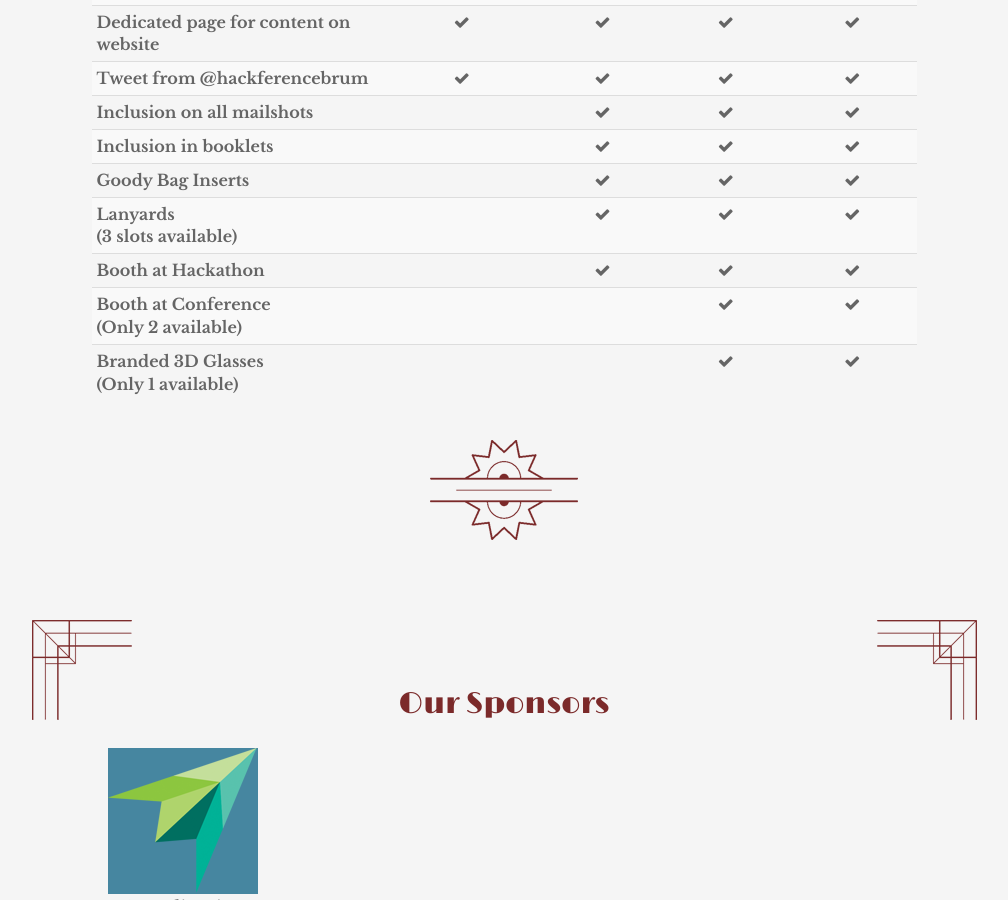
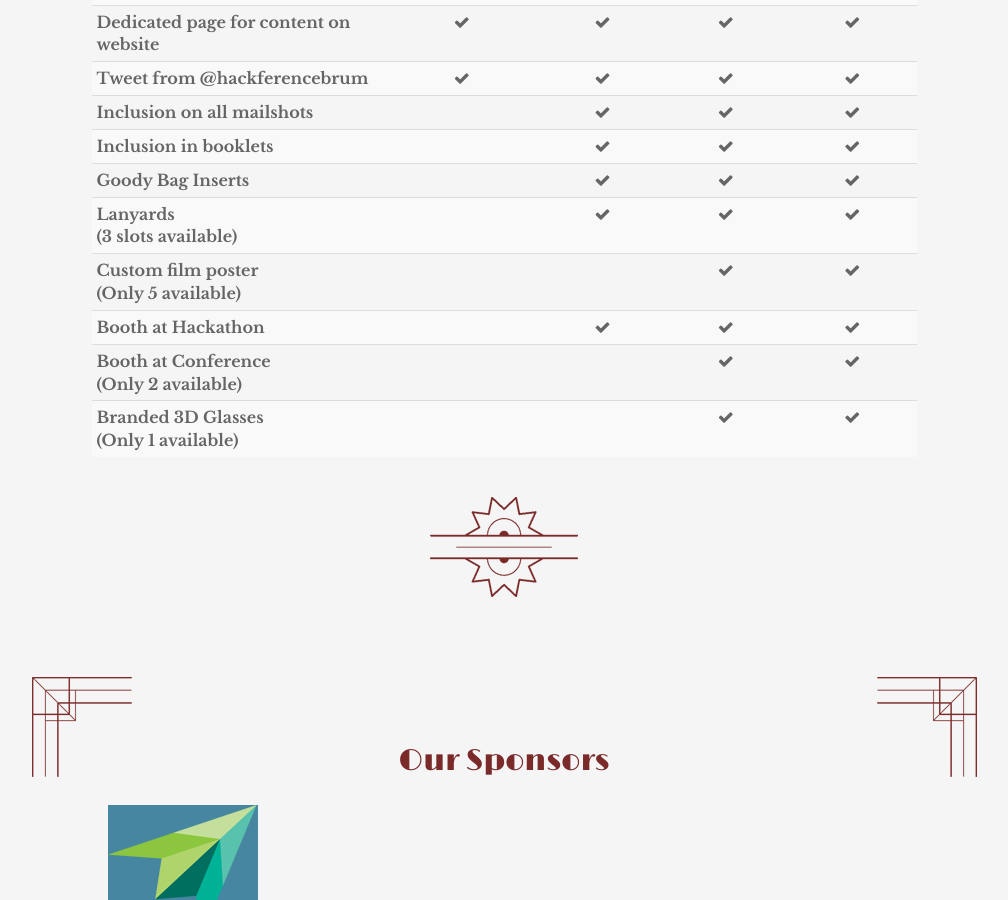
Before and after one commit to hackference/hackference-2016, a Jekyll site: the page built from sponsors/sponsor-us.html, in a window 1280 px wide and 900 px high, scrolled down 1625 px. Shown: the whole window, without its empty margins (136-1144 px from the left). Built offline with Jekyll 4.4.1, drawn with Linux system fonts in a browser that asks for light colours; nearby versions of some CDN libraries.

Commit message:
Add the Film Poster into Silver

```diff
--- a/sponsors/sponsor-us.html
+++ b/sponsors/sponsor-us.html
@@ -143,6 +143,14 @@ title: Why not sponsor Hackference
     </td>
 
     <tr>
+      <th class="text-left">Custom film poster<br/>(Only 5 available)</th>
+      <td class="text-center"></td>
+      <td class="text-center"></td>
+      <td class="text-center"><i class="fa fa-check"></i></td>
+      <td class="text-center"><i class="fa fa-check"></i></td>
+    </td>
+
+    <tr>
       <th class="text-left">Booth at Hackathon</th>
       <td class="text-center"></td>
       <td class="text-center"><i class="fa fa-check"></i></td>
```
